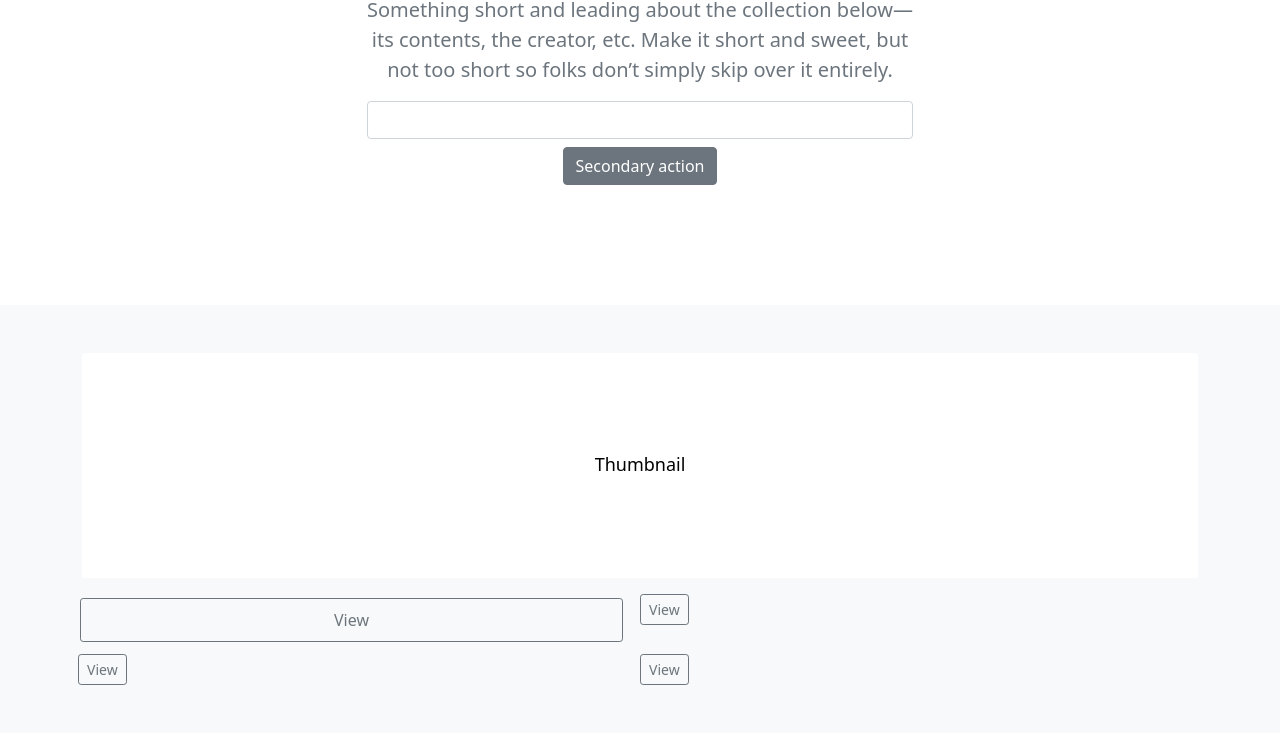
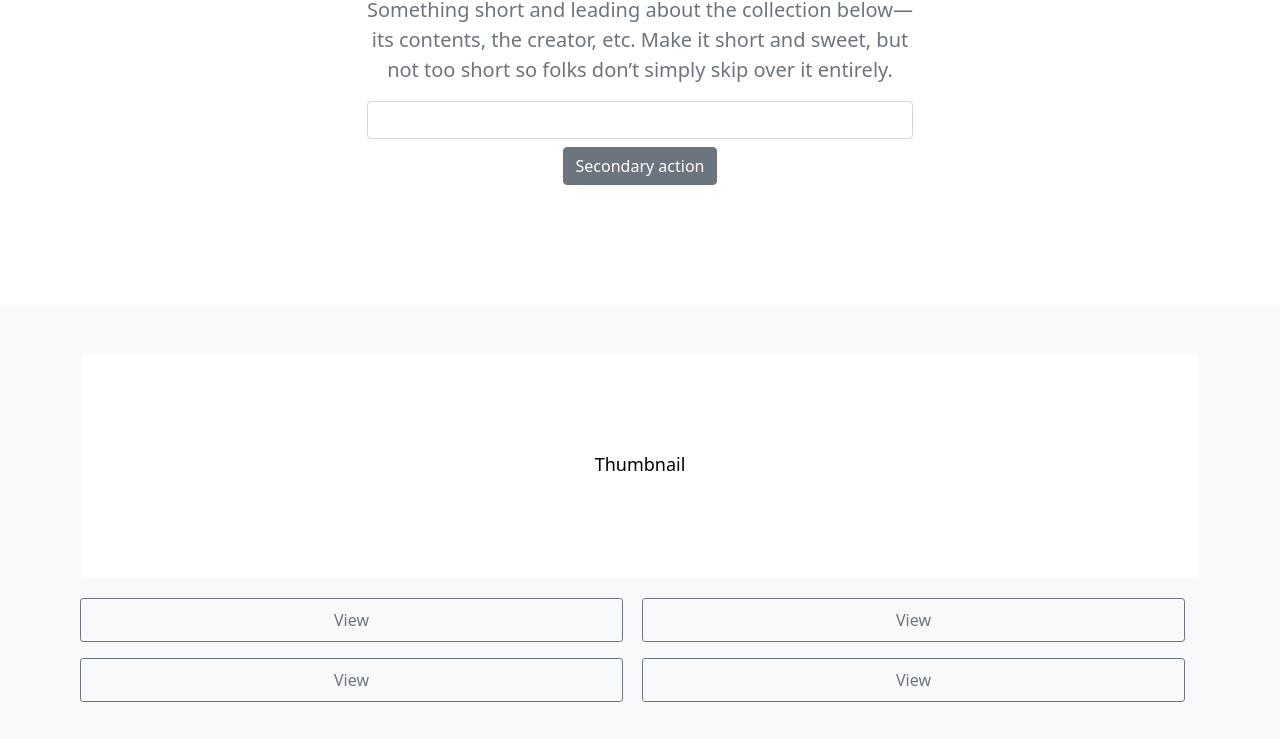
Before and after one commit to yungbreezei/TT-HackathonChicago, a plain HTML site: page page2.html in a window 1280 px wide. Shown: the part 213-952 px from the top of the page. Drawn offline with Linux system fonts and the light colour scheme; files whose address does not match are found by name.

Commit message:
page2 done!

```diff
--- a/page2.html
+++ b/page2.html
@@ -93,9 +93,6 @@
               <div class="d-flex justify-content-between align-items-center">
                 <div class="btn-group">
                   <button type="buttonsize" class="btn btn-sm btn-outline-secondary" style="
-    /* background-color: #4CAF50; */
-    /* border: none; */
-    /* color: white; */
     padding: 15px 32px;
     text-align: center;
     text-decoration: none;
@@ -112,21 +109,48 @@
         <div class="col">
               <div class="d-flex justify-content-between align-items-center">
                 <div class="btn-group">
-                  <button type="button" class="btn btn-sm btn-outline-secondary">View</button>
+                  <button type="buttonsize" class="btn btn-sm btn-outline-secondary" style="
+    padding: 15px 32px;
+    text-align: center;
+    text-decoration: none;
+    display: inline-block;
+    font-size: 16px;
+    margin: 4px 2px;
+    cursor: pointer;
+    padding: 9px 253px;
+">View</button>
                 </div>
               </div>
           </div>
           <div class="col">
               <div class="d-flex justify-content-between align-items-center">
                 <div class="btn-group">
-                  <button type="button" class="btn btn-sm btn-outline-secondary">View</button>
+                  <button type="buttonsize" class="btn btn-sm btn-outline-secondary" style="
+    padding: 15px 32px;
+    text-align: center;
+    text-decoration: none;
+    display: inline-block;
+    font-size: 16px;
+    margin: 4px 2px;
+    cursor: pointer;
+    padding: 9px 253px;
+">View</button>
                 </div>
               </div>
           </div>
           <div class="col">
               <div class="d-flex justify-content-between align-items-center">
                 <div class="btn-group">
-                  <button type="button" class="btn btn-sm btn-outline-secondary">View</button>
+                  <button type="buttonsize" class="btn btn-sm btn-outline-secondary" style="
+    padding: 15px 32px;
+    text-align: center;
+    text-decoration: none;
+    display: inline-block;
+    font-size: 16px;
+    margin: 4px 2px;
+    cursor: pointer;
+    padding: 9px 253px;
+">View</button>
                 </div>
               </div>
           </div>
```
